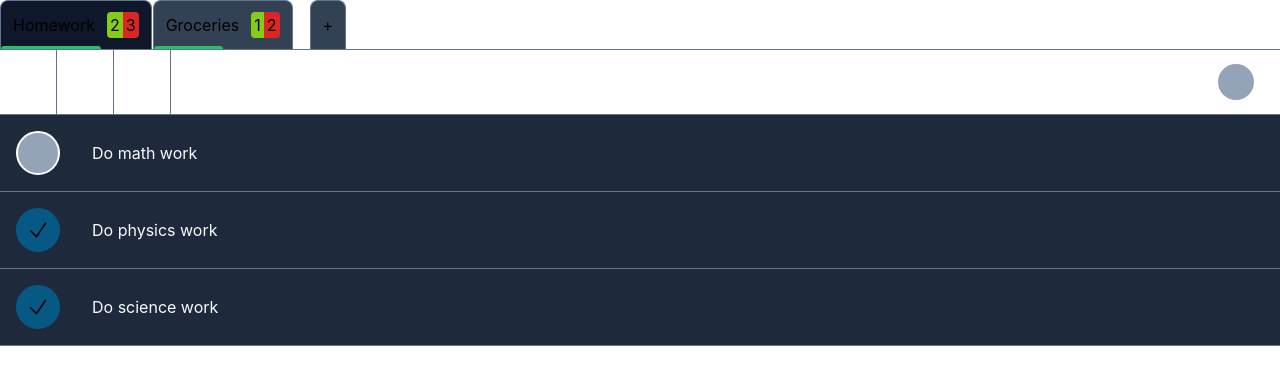
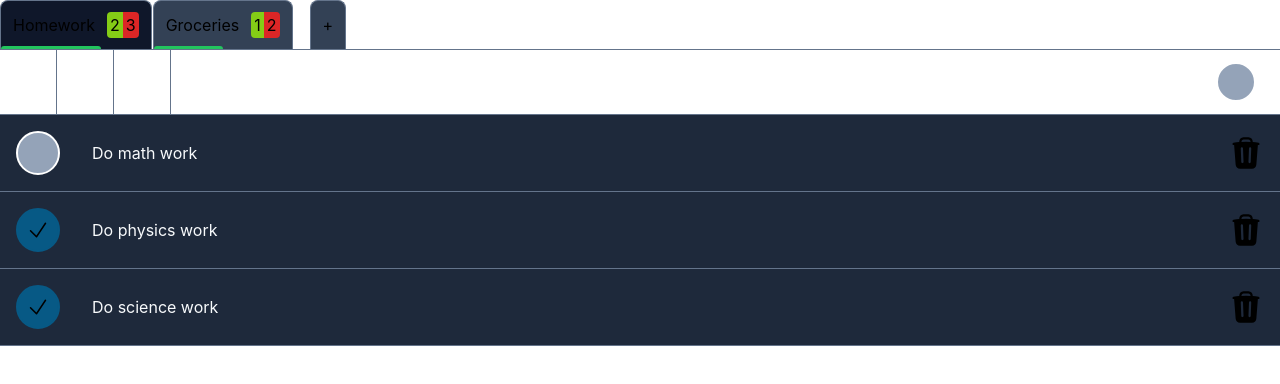
Before and after one commit to Scalpal/toDoList, a Next.js app: page / in a window 1280 px wide. Shown: the top 384 px of the page. Built offline with nearby package versions, Linux system fonts and the light colour scheme; what tailwindcss-percentage-width would draw is missing.

Commit message:
Feat: delete task

```diff
--- a/src/components/ListHeader.jsx
+++ b/src/components/ListHeader.jsx
@@ -37,6 +37,10 @@ const ListHeader = (props) => {
   useEffect(() => {
     setProgressBarWidth((tasksFinishedCount / totalTasks) * 100);
 
+    // Goes to infinite when Ó
+    if (progressBarWidth > 100) {
+      setProgressBarWidth(0);
+    }
   },[tasksFinishedCount, totalTasks, progressBarWidth])
 
   const handleActiveList = useCallback(() => {
--- a/src/components/Task.jsx
+++ b/src/components/Task.jsx
@@ -1,11 +1,11 @@
 import React, { useContext, useEffect, useState, useCallback } from "react";
 import { FormTypeContext, ListContext, ShowNonFinishedContext } from "../pages/_app";
-import {CheckIcon} from '@heroicons/react/24/solid'
+import { CheckIcon , TrashIcon } from '@heroicons/react/24/solid'
 
 
 const Task = (props) => {
 
-  const { activeList } = props;
+  const { activeList, setActiveList } = props;
 
   const [lists, setLists] = useContext(ListContext);
   const [formType, setFormType] = useContext(FormTypeContext);
@@ -41,6 +41,22 @@ const Task = (props) => {
 
   }, [setFormType])
 
+  const handleDeleteTask = useCallback((taskIndex) => {
+    let updatedActiveList = activeList;
+    updatedActiveList.thingsToDo.splice(taskIndex, 1);
+
+    setActiveList(updatedActiveList);
+
+    setLists(lists.map((list) => {
+      if (list.id === activeList.id) {
+        return activeList;
+      }
+
+      return list;
+    }));
+
+  }, [activeList, lists, setActiveList, setLists]);
+
   return (
     <React.Fragment>
       {tasks.length > 0 ? tasks.map(({ task, isFinished }, taskIndex) => {
@@ -48,12 +64,13 @@ const Task = (props) => {
         return (
           <div
             key={taskIndex}
-            className="flex items-center gap-8 bg-slate-800 border-b border-b-slate-500 px-4"
+            className="flex items-center relative gap-8 bg-slate-800 border-b border-b-slate-500 px-4"
             style={{ display: showNonFinished && isFinished === true ? "none" : "flex" }}
           >
             <label
               htmlFor={task}
-              className='w-11 h-11 rounded-full border-2 p-2 my-4 duration-300'
+              className='w-11 h-11 min-w-[2.75rem] min-h-[2.75rem] max-w-[2.75rem] max-h-[2.75rem]
+              rounded-full border-2 p-2 my-4 duration-300'
               style={{
                 backgroundColor: isFinished ? 'rgb(7 89 133)' : 'rgb(148 163 184)',
                 borderColor: isFinished ? 'rgb(7 89 133)' : 'rgb(255 255 255)',
@@ -71,11 +88,16 @@ const Task = (props) => {
             />
 
             <p
-              className="text-slate-50 cursor-pointer"
+              className="text-slate-50 cursor-pointer my-3"
               onClick={() => handleEditTask(taskIndex)}
             >
               {task}
             </p>
+
+            <TrashIcon
+              className="w-9 h-9 ml-auto cursor-pointer"
+              onClick={() => {handleDeleteTask(taskIndex)}}
+            />
           </div>
         )
       }) :
@@ -84,7 +106,7 @@ const Task = (props) => {
           className="h-full flex flex-auto justify-center items-center"
         >
           <p
-            className="text-5xl border-4 p-4 rounded-2xl bg-slate-800"
+            className="text-5xl border-4 p-4 rounded-2xl bg-slate-800 whitespace-normal"
           >
             Liste vide pour le moment...
           </p>
--- a/src/pages/_app.js
+++ b/src/pages/_app.js
@@ -59,7 +59,7 @@ function MyApp({ Component, pageProps }) {
     <ShowNonFinishedContext.Provider value={[showNonFinished, setShowNonFinished]}>
 
       <Layout activeList={activeList} lists={lists} setFormType={setFormType} >
-        {formType !== "" ? <FormComp /> : <Task activeList={activeList} />}
+        {formType !== "" ? <FormComp /> : <Task activeList={activeList} setActiveList={setActiveList} />}
 
       </Layout>
     </ShowNonFinishedContext.Provider>
```
